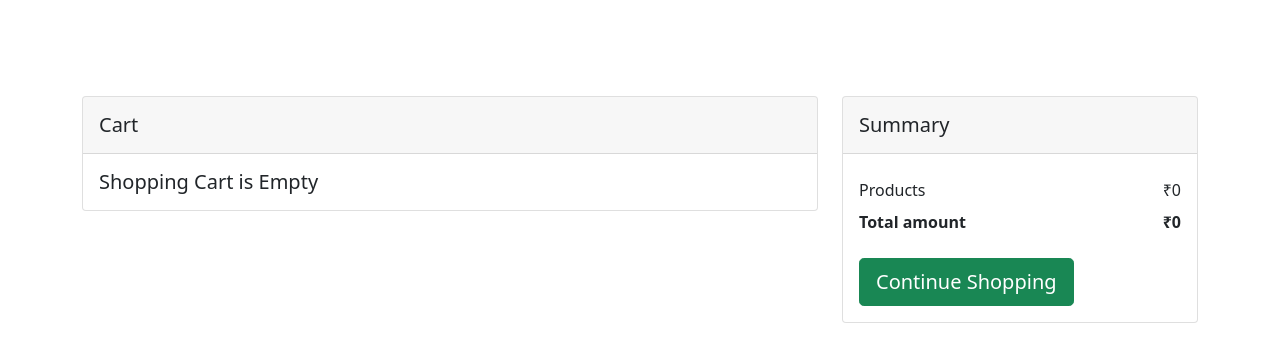
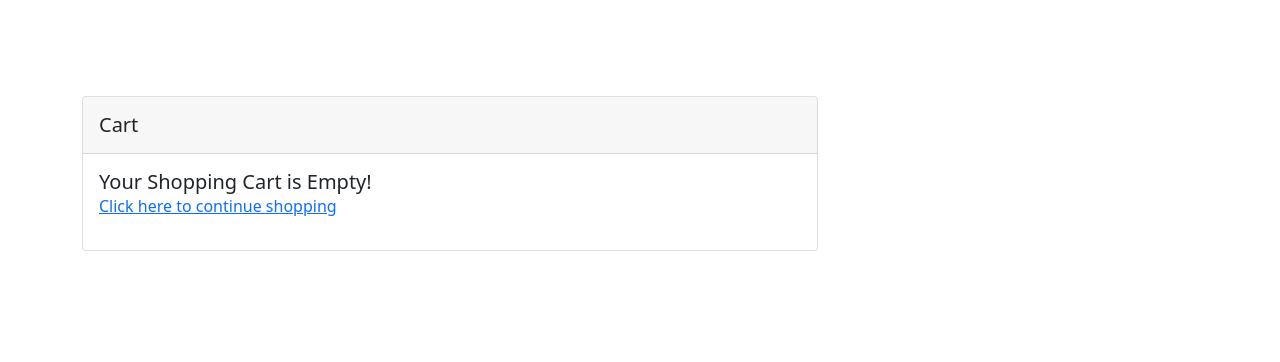
Before and after one commit to Tinsonkurian/ecommerce-project-python-django, a Django app: page /cart/ in a window 1280 px wide. Shown: the part 86-448 px from the top of the page. Run offline with Django 4.2, Linux system fonts and the light colour scheme; data comes from the database, SQL or seed files in the repository.

Commit message:
Update cart.html

```diff
--- a/template/cart.html
+++ b/template/cart.html
@@ -19,7 +19,8 @@
           <div class="card-body">
             <!-- Single item -->
             {% if not cart_items %}
-            <h5 class="mb-0">Shopping Cart is Empty</h5>
+            <h5 class="mb-0">Your Shopping Cart is Empty!</h5>
+            <a href="{% url 'index' %}"><p>Click here to continue shopping</p></a>
 
             {% else %}
 
@@ -112,7 +113,9 @@
 
       </div>
       <div class="col-md-4">
+        {% if cart_items %}
         <div class="card mb-4">
+
           <div class="card-header py-3">
             <h5 class="mb-0">Summary</h5>
           </div>
@@ -138,7 +141,10 @@
               Continue Shopping
             </a>
           </div>
+
+
         </div>
+        {% endif %}
       </div>
     </div>
   </div>
```
